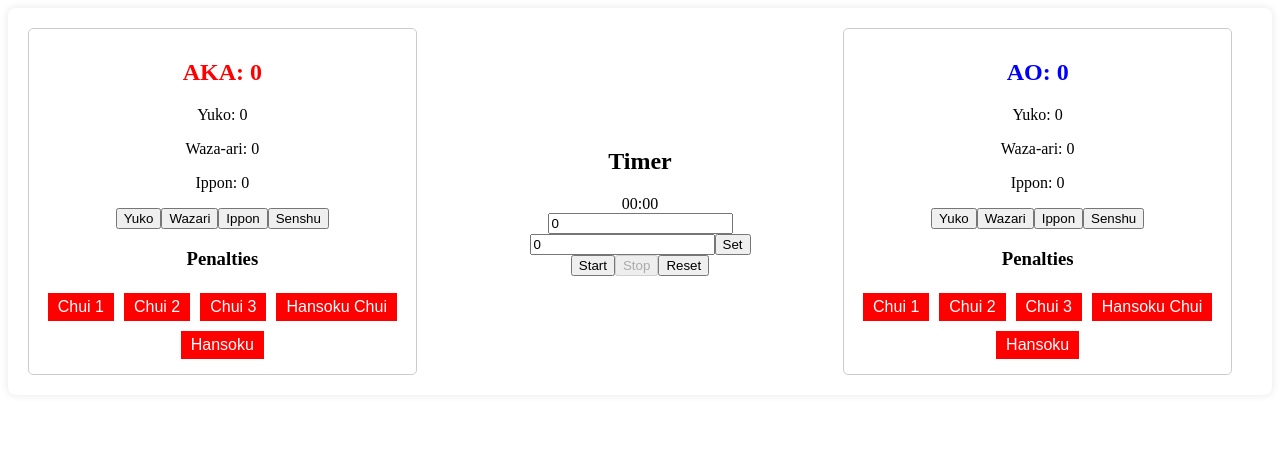
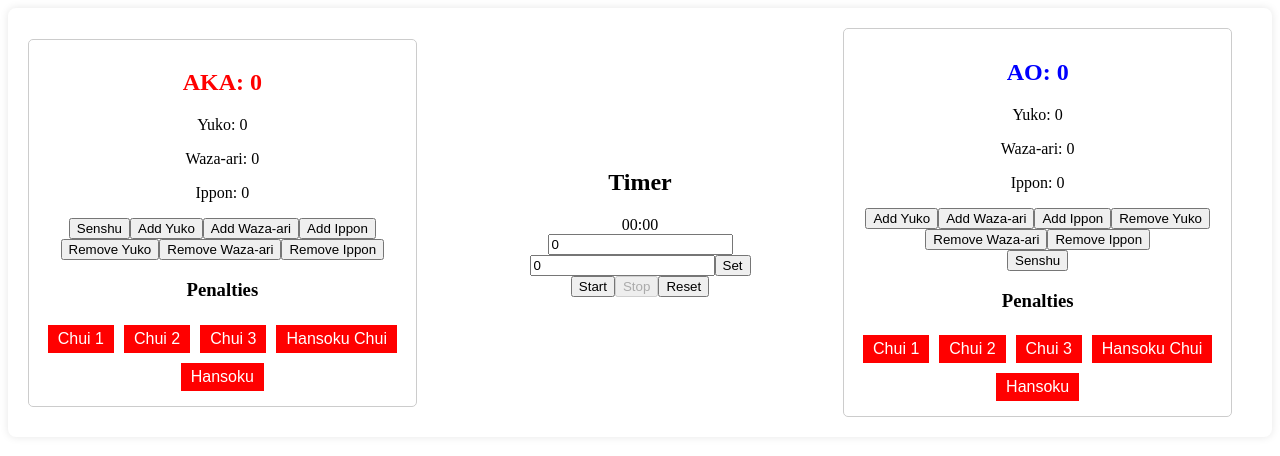
Before and after one commit to m3lies/karate-score, an Angular app: page / in a window 1280 px wide. Shown: the top 456 px of the page. Built offline with nearby package versions, Linux system fonts and the light colour scheme.

Commit message:
add & remove points

```diff
--- a/src/app/score/score.component.html
+++ b/src/app/score/score.component.html
@@ -1,17 +1,22 @@
 <div class="score-container">
     <div class="score-column">
         <h2 class="participant1">AKA: {{ participant1Score }}</h2>
-        <p>Yuko: {{ participant1YukoCount }}</p>
-        <p>Waza-ari: {{ participant1WazariCount }}</p>
-        <p>Ippon: {{ participant1IpponCount }}</p>
+      <div class="score-display">
+        <p>Yuko: {{ scores[0].yuko }}</p>
+        <p>Waza-ari: {{ scores[0].wazaAri }}</p>
+        <p>Ippon: {{ scores[0].ippon }}</p>
+      </div>
         <div class="score-icons">
             <div *ngFor="let _ of generateArray(participant1SenshuCount)" class="senshu-circle"></div>
         </div>
-        <button (click)="addYuko(1)">Yuko</button>
-        <button (click)="addWazari(1)">Wazari</button>
-        <button (click)="addIppon(1)">Ippon</button>
         <button (click)="addSenshu(1)">Senshu</button>
+      <button (click)="addScore('yuko', 1)">Add Yuko</button>
+      <button (click)="addScore('wazaAri', 1)">Add Waza-ari</button>
+      <button (click)="addScore('ippon', 1)">Add Ippon</button>
 
+      <button (click)="removeScore('yuko', 1)">Remove Yuko</button>
+      <button (click)="removeScore('wazaAri', 1)">Remove Waza-ari</button>
+      <button (click)="removeScore('ippon', 1)">Remove Ippon</button>
         <!-- Penalties -->
         <app-penalties [participantNumber]="1"></app-penalties>
 
@@ -24,15 +29,25 @@
     </div>
     <div class="score-column">
         <h2 class="participant2">AO: {{ participant2Score }}</h2>
-        <p>Yuko: {{ participant2YukoCount }}</p>
-        <p>Waza-ari: {{ participant2WazariCount }}</p>
-        <p>Ippon: {{ participant2IpponCount }}</p>
+      <div class="score-display">
+        <p>Yuko: {{ scores[1].yuko }}</p>
+        <p>Waza-ari: {{ scores[1].wazaAri }}</p>
+        <p>Ippon: {{ scores[1].ippon }}</p>
+      </div>
         <div class="score-icons">
             <div *ngFor="let _ of generateArray(participant2SenshuCount)" class="senshu-circle"></div>
         </div>
-        <button (click)="addYuko(2)">Yuko</button>
-        <button (click)="addWazari(2)">Wazari</button>
-        <button (click)="addIppon(2)">Ippon</button>
+      <!-- Participant 1 Score Controls -->
+      <div class="score-controls">
+        <button (click)="addScore('yuko', 2)">Add Yuko</button>
+        <button (click)="addScore('wazaAri', 2)">Add Waza-ari</button>
+        <button (click)="addScore('ippon', 2)">Add Ippon</button>
+
+        <button (click)="removeScore('yuko', 2)">Remove Yuko</button>
+        <button (click)="removeScore('wazaAri', 2)">Remove Waza-ari</button>
+        <button (click)="removeScore('ippon', 2)">Remove Ippon</button>
+      </div>
+
         <button (click)="addSenshu(2)">Senshu</button>
 
         <!-- Penalties -->
--- a/src/app/score/score.component.ts
+++ b/src/app/score/score.component.ts
@@ -17,38 +17,37 @@ export class ScoreComponent {
   //Senshu
   participant1SenshuCount = 0;
   participant2SenshuCount = 0;
-    // Penalties
-    participant1Penalties = 0;
-    participant2Penalties = 0;
+
+  scores: { yuko: number, wazaAri: number, ippon: number }[] = [
+    {yuko: 0, wazaAri: 0, ippon: 0}, // Participant 1 scores
+    {yuko: 0, wazaAri: 0, ippon: 0}, // Participant 2 scores
+  ];
+
   generateArray(length: number): number[] {
     return Array.from({length}, (_, index) => index);
   }
 
-    addYuko(participant: number) {
-        const scoreToAdd = 1; // Yuko is worth 1 point
-        this.addScore(participant, scoreToAdd);
-        this.incrementYukoCount(participant);
+  // Inside your component
+  addScore(scoreType: string, participantNumber: number) {
+    if (scoreType === 'yuko') {
+      this.scores[participantNumber - 1].yuko++;
+    } else if (scoreType === 'wazaAri') {
+      this.scores[participantNumber - 1].wazaAri++;
+    } else if (scoreType === 'ippon') {
+      this.scores[participantNumber - 1].ippon++;
+    }
   }
 
-    addWazari(participant: number) {
-        const scoreToAdd = 2; // Waza-ari is worth 2 points
-        this.addScore(participant, scoreToAdd);
-        this.incrementWazariCount(participant);
+  removeScore(scoreType: string, participantNumber: number) {
+    if (scoreType === 'yuko' && this.scores[participantNumber - 1].yuko > 0) {
+      this.scores[participantNumber - 1].yuko--;
+    } else if (scoreType === 'wazaAri' && this.scores[participantNumber - 1].wazaAri > 0) {
+      this.scores[participantNumber - 1].wazaAri--;
+    } else if (scoreType === 'ippon' && this.scores[participantNumber - 1].ippon > 0) {
+      this.scores[participantNumber - 1].ippon--;
+    }
   }
 
-    addIppon(participant: number) {
-        const scoreToAdd = 3; // Ippon is worth 3 points
-        this.addScore(participant, scoreToAdd);
-        this.incrementIpponCount(participant);
-    }
-
-    addScore(participant: number, scoreToAdd: number) {
-        if (participant === 1) {
-            this.participant1Score += scoreToAdd;
-        } else if (participant === 2) {
-            this.participant2Score += scoreToAdd;
-        }
-    }
 
   addSenshu(participant: number) {
     // Add Senshu (1 point) and increment Senshu count by 1
@@ -83,34 +82,5 @@ export class ScoreComponent {
     }
   }
 
-    // Penalties
-    addChui1(participant: number) {
-        const penaltyValue = 0.1; // Chui 1 penalty value
-        this.applyPenalty(participant, penaltyValue);
-    }
-
-    addChui2(participant: number) {
-        const penaltyValue = 0.2; // Chui 2 penalty value
-        this.applyPenalty(participant, penaltyValue);
-    }
-
-    addChui3(participant: number) {
-        const penaltyValue = 0.3; // Chui 3 penalty value
-        this.applyPenalty(participant, penaltyValue);
-    }
-
-    addHansokuChui(participant: number) {
-        const penaltyValue = 1; // Hansoku Chui penalty value
-        this.applyPenalty(participant, penaltyValue);
-    }
-
-    applyPenalty(participant: number, penaltyValue: number) {
-        this.addScore(participant, -penaltyValue);
-        if (participant === 1) {
-            this.participant1Penalties++;
-        } else if (participant === 2) {
-            this.participant2Penalties++;
-        }
-    }
 
 }
```
Lines whose indentation alone changed are shown as unchanged.
